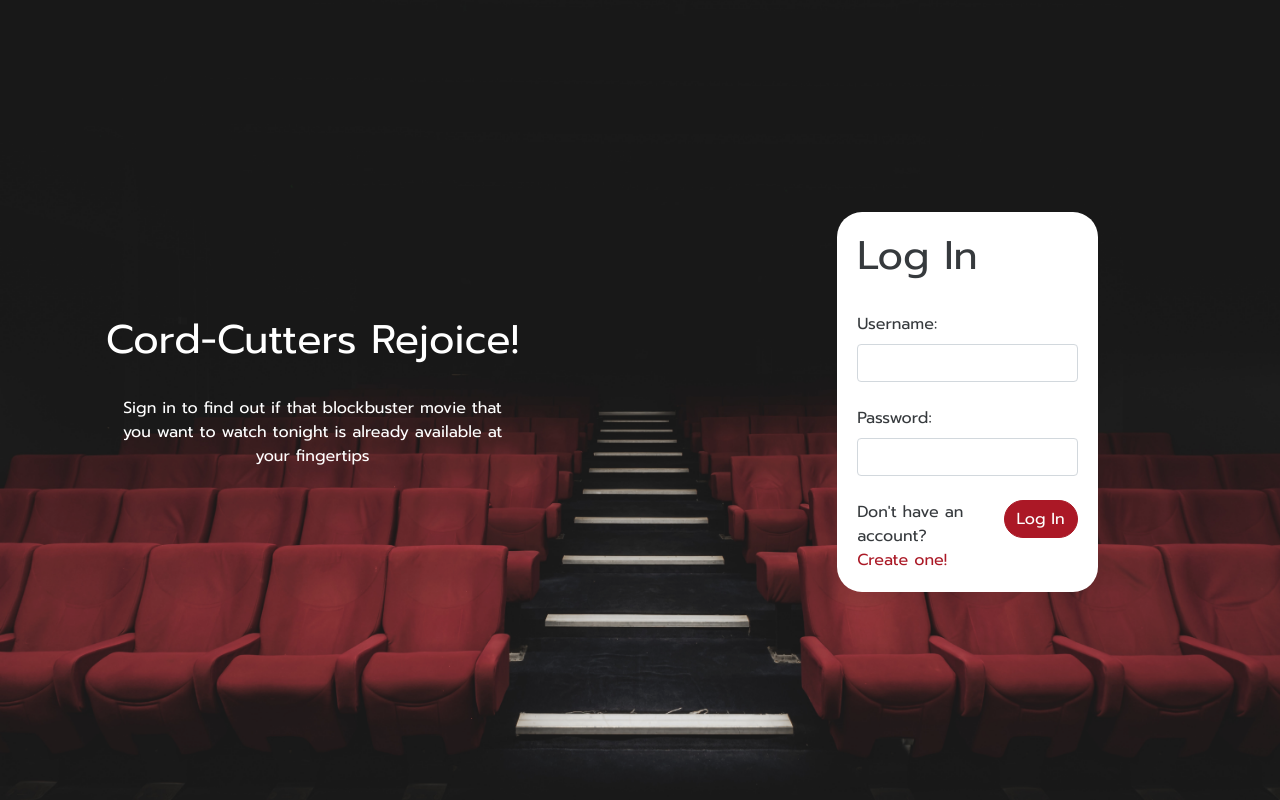
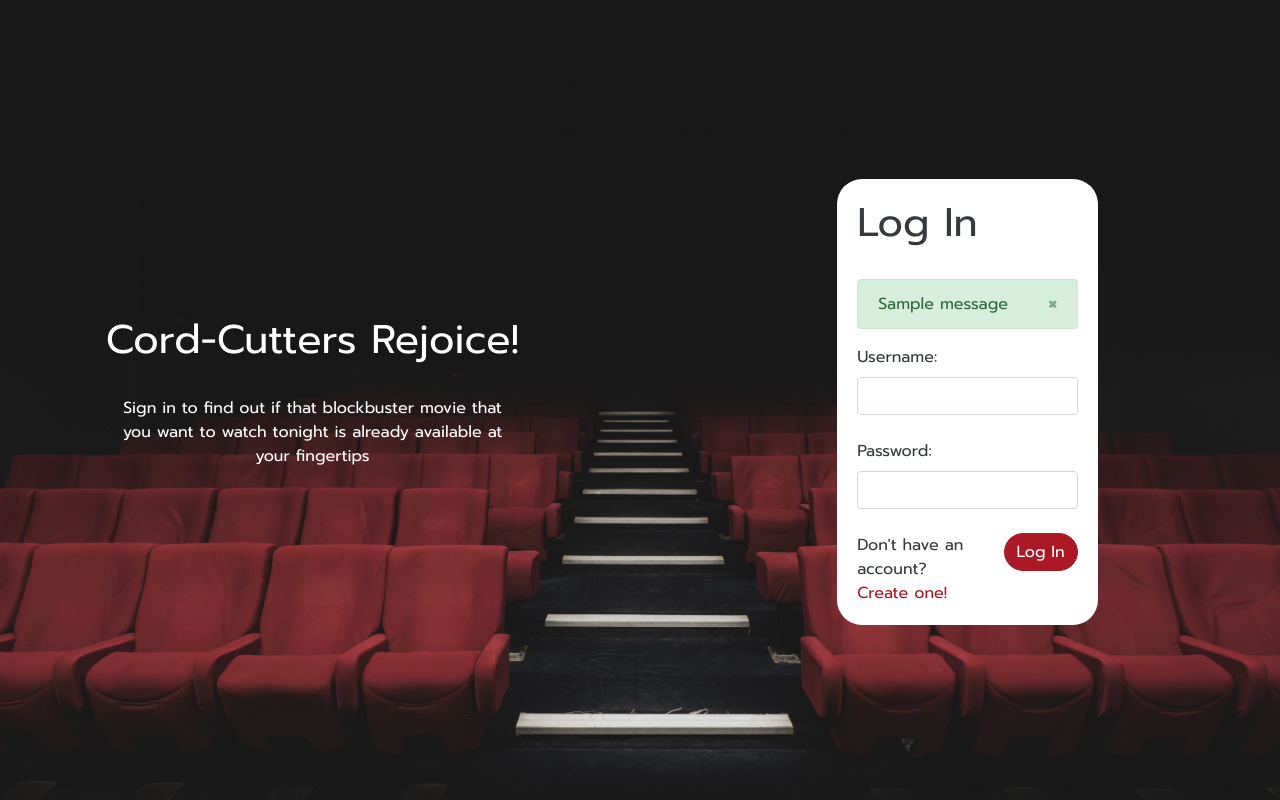
Before and after one commit to mcole22266/movieroom, a Flask app: page / in a window 1280 px wide. Shown: the part 101-901 px from the top of the page. Run offline with Flask 2, Linux system fonts and the light colour scheme; tables that the repository leaves empty hold one stand-in row (values such as "Sample post"); one stand-in notice (Sample message) is shown; parts of the project's set-up code (start-up, migrations or seed data) failed here and were passed over; some libraries are stand-ins or nearby versions.

Commit message:
[F002]: Added flash template and messages for info to user

```diff
--- a/movieroom/app/__init__.py
+++ b/movieroom/app/__init__.py
@@ -1,4 +1,4 @@
-from flask import Flask, render_template, redirect, request, url_for
+from flask import Flask, render_template, redirect, request, url_for, flash
 from flask_login import current_user, login_required, login_user, logout_user
 
 from .models import User
@@ -74,6 +74,7 @@ def create_app():
                     login_user(user)
                     return redirect(url_for('home'))
                 else:
+                    flash('Username and/or Password incorrect.')
                     return redirect(url_for('login'))
 
             # GET
--- /dev/null
+++ b/movieroom/app/templates/flash.html
@@ -0,0 +1,13 @@
+<!-- flash.html -->
+
+{% with messages = get_flashed_messages(with_categories=true) %}
+    <!-- Categories: success (green), info (blue), warning (yellow), danger (red) -->
+    {% if messages %}
+        {% for category, message in messages %}
+            <div class="alert alert-{{ category }} alert-dismissible" role="alert">
+            <button type="button" class="close" data-dismiss="alert" aria-label="Close"><span aria-hidden="true">&times;</span></button>
+            <!-- <strong>Title</strong> --> {{ message }}
+            </div>
+        {% endfor %}
+    {% endif %}
+{% endwith %}
--- a/movieroom/app/templates/loginForm.html
+++ b/movieroom/app/templates/loginForm.html
@@ -8,6 +8,8 @@
     <div class="justify-content-center">
         <form action="/login" method="POST" role="form">
             {{ form.csrf_token }}
+
+            {% include 'flash.html' %}
 
             <!-- Username -->
             <div class="form-field">
```
